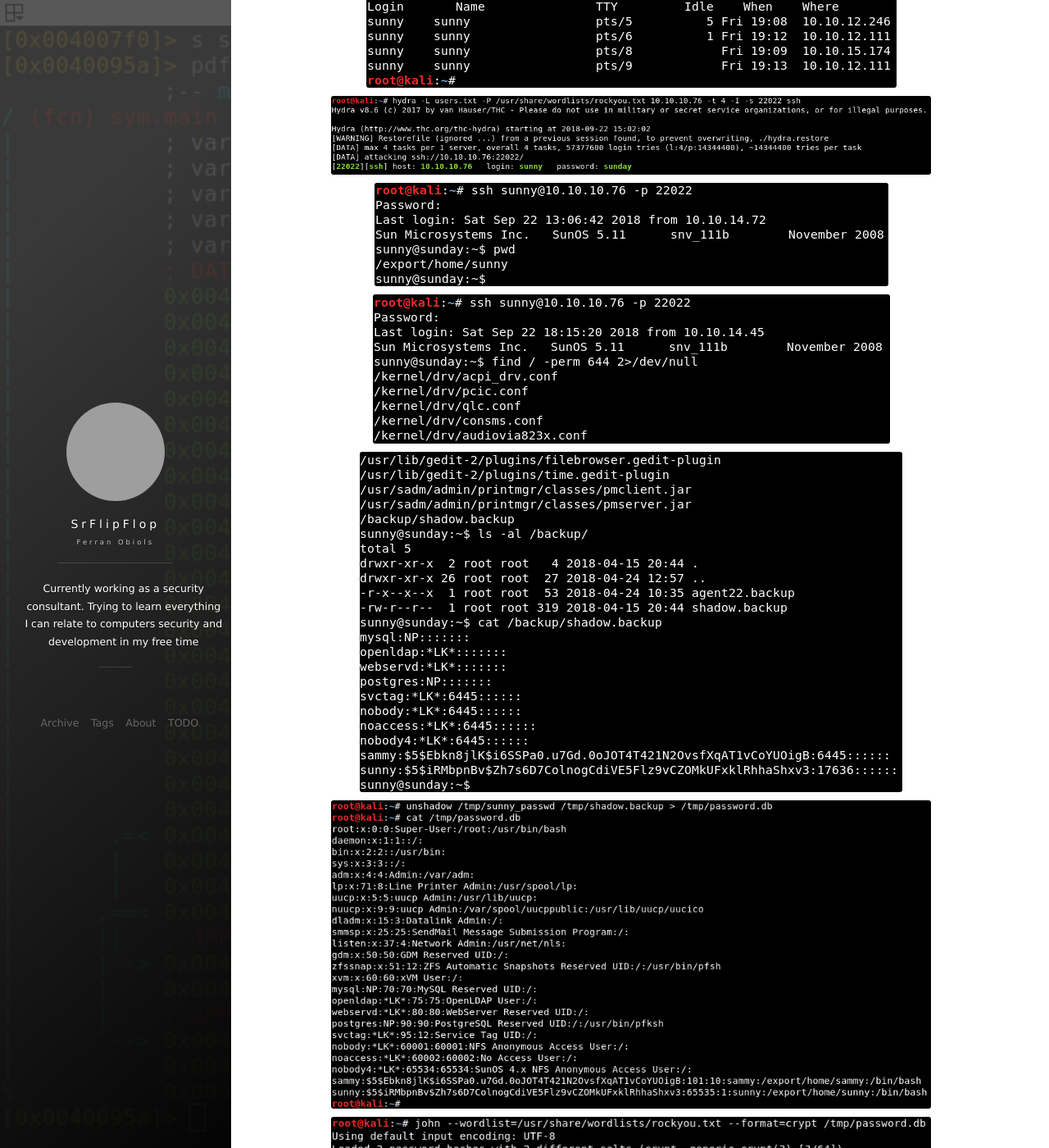
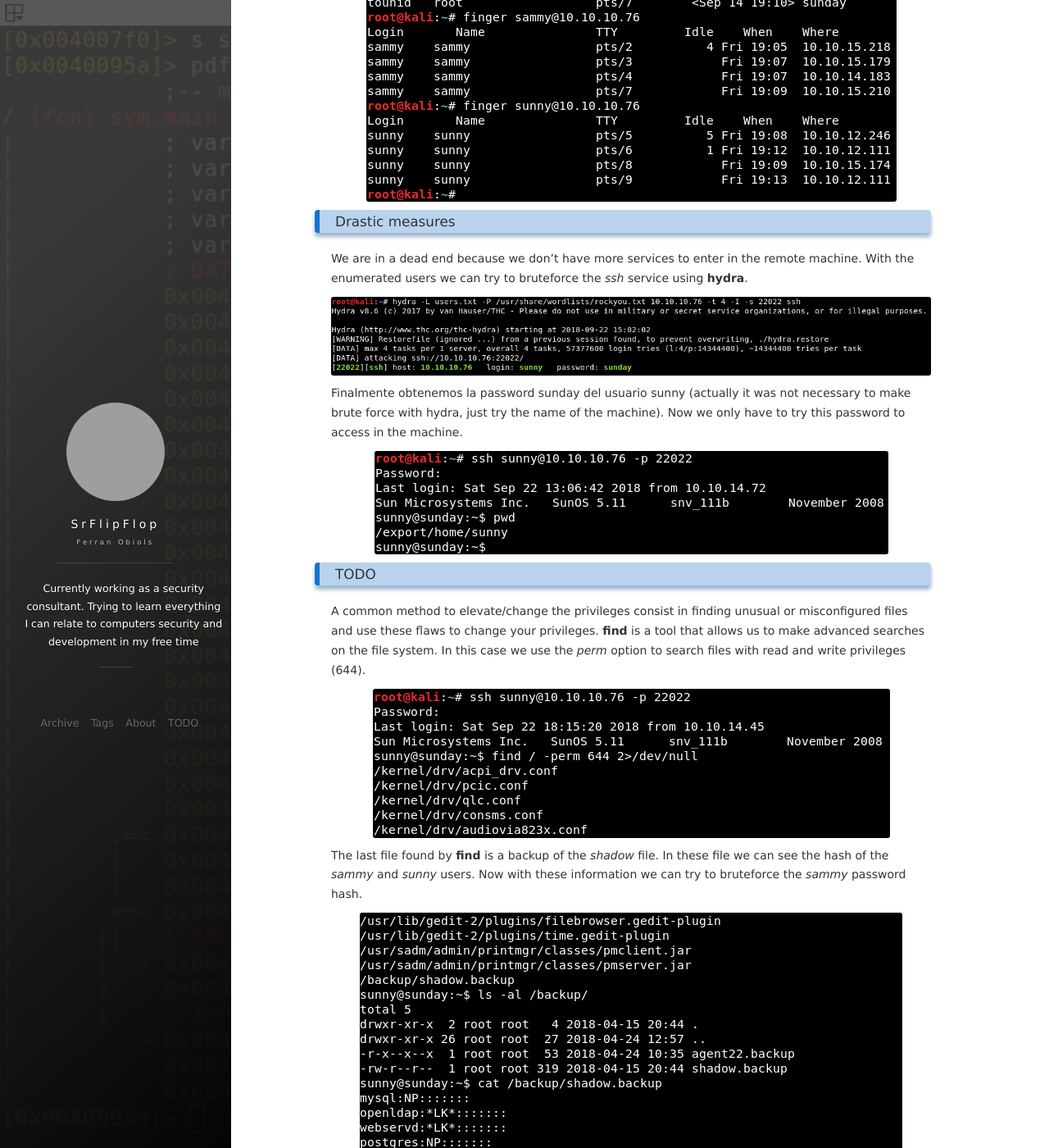
Before and after one commit to SrFlipFlop/srflipflop.github.io, a Jekyll site: the page built from tmp/2018-10-31-Sunday.md, in a window 1280 px wide and 1400 px high, scrolled down 1396 px. Shown: the whole window at 82% size. Built offline with Jekyll 4.4.1, drawn with Linux system fonts in a browser that asks for light colours; nearby versions of some CDN libraries; comment, search, counter and statistics services are not loaded; some of the changed text lies outside the part shown; grey boxes are pictures that could not be loaded.

Commit message:
add content

```diff
--- a/tmp/2018-10-31-Sunday.md
+++ b/tmp/2018-10-31-Sunday.md
@@ -10,21 +10,43 @@
 
 ### Information gathering
 
+As allways we start by enumerating the services running in the remote machine with **nmap**. The services found in the machine are little bit strange, there is a *finger* service at the port 79 and an *ssh* service at 22022.
+
 ![](/images/posts/Sunday/img1.png "nmap output")
+
+Using the *finger* protocol we can enumerate users running in the remote machine. We can see that there are 4 different users found in the machine: **sammy, sunny, root and touhid**.
 
 ![](/images/posts/Sunday/img2.png "User enumeration")
 
+### Drastic measures
+
+We are in a dead end because we don't have more services to enter in the remote machine. With the enumerated users we can try to bruteforce the *ssh* service using **hydra**.
+
 ![](/images/posts/Sunday/img3.png "Brute force using hydra")
+
+Finalmente obtenemos la password sunday del usuario sunny (actually it was not necessary to make brute force with hydra, just try the name of the machine). Now we only have to try this password to access in the machine.
 
 ![](/images/posts/Sunday/img4.png "First shell")
 
+### TODO
+
+A common method to elevate/change the privileges consist in finding unusual or misconfigured files and use these flaws to change your privileges. **find** is a tool that allows us to make advanced searches on the file system. In this case we use the *perm* option to search files with read and write privileges (644).
+
 ![](/images/posts/Sunday/img5.png "Searching files")
+
+The last file found by **find** is a backup of the *shadow* file. In these file we can see the hash of the *sammy* and *sunny* users. Now with these information we can try to bruteforce the *sammy* password hash.
 
 ![](/images/posts/Sunday/img6.png "Backup file with read permissions")
 
+The first step to brute force consist of merging the content of *shadow* with that of *passwd*.
+
 ![](/images/posts/Sunday/img7.png "Merge shadow and passwd files")
 
+In the second step we only use **john the ripper** with the wordlist rockyou and the generated file in the first step. In a few seconds
+
 ![](/images/posts/Sunday/img8.png "Cracking the password with john")
+
+### Unusual privilege escalation
 
 ![](/images/posts/Sunday/img9.png "Searching misconfigurations with the other user")
 
```
